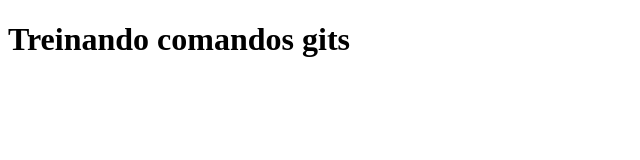
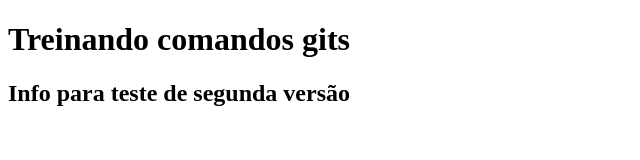
Before and after one commit to viniss211/TestesGit, a plain HTML site: page index.html in a window 1280 px wide. Shown: the whole page, without its empty margins (0-640 px from the left). Drawn offline with Linux system fonts and the light colour scheme.

```diff
--- a/index.html
+++ b/index.html
@@ -10,6 +10,7 @@
 
 <body>
     <h1>Treinando comandos gits</h1>
+    <h2>Info para teste de segunda versão</h2>
 
 </body>
 
```
